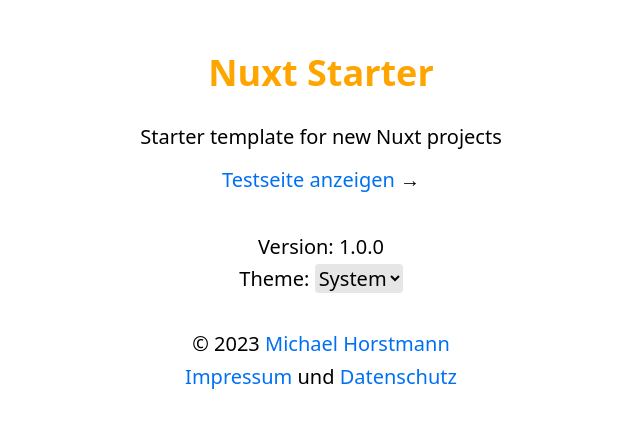
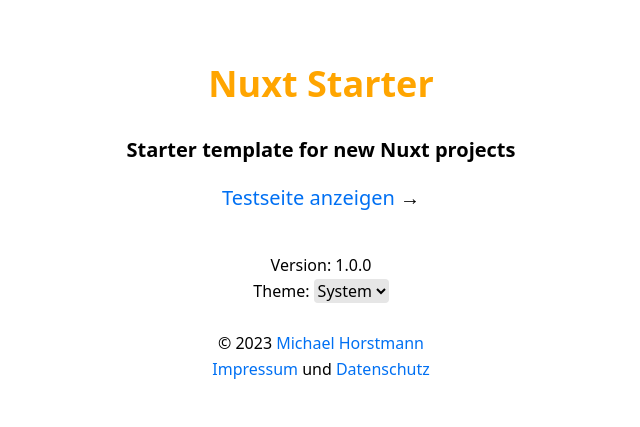
Before and after one commit to mhrstmnn/Nuxt_Template, a Nuxt app: page / in a window 1280 px wide. Shown: the part 177-604 px from the top of the page, without its empty margins (319-959 px from the left). Built offline with nearby package versions, Linux system fonts and the light colour scheme.

Commit message:
more improvements

```diff
--- a/app.vue
+++ b/app.vue
@@ -33,7 +33,7 @@
 </script>
 
 <template>
-  <div id="app">
+  <div id="app" class="m-10">
     <AppHeader />
     <NuxtLayout>
       <NuxtPage />
@@ -41,9 +41,3 @@
     <AppFooter />
   </div>
 </template>
-
-<style>
-#app {
-  font-size: 1.25rem;
-}
-</style>
--- a/assets/css/main.css
+++ b/assets/css/main.css
@@ -6,9 +6,9 @@
   --select-background-color: rgb(230, 230, 230);
 
   /* dark color scheme */
+  --dark-background-color: black;
   /* --dark-background-color: rgb(16, 15, 15); */
-  --dark-background-color: black;
-  --dark-text-color: #d1d5db;
+  --dark-text-color: rgb(209, 213, 219);
   --dark-link-color: rgb(50, 145, 255);
   --dark-select-background-color: rgb(50, 50, 50);
 
--- a/components/HelloWorld.vue
+++ b/components/HelloWorld.vue
@@ -8,5 +8,9 @@
 </script>
 
 <template>
-  <p>{{ props.name ? 'Hallo' : 'Hello' }} {{ props.name ?? 'World' }}</p>
+  <p>
+    <strong>HelloWorld-Component:</strong>
+    <br />
+    {{ props.name ? 'Hallo' : 'Hello' }} {{ props.name ?? 'World' }} … 👋🏻😄
+  </p>
 </template>
--- a/error.vue
+++ b/error.vue
@@ -27,9 +27,9 @@
 </script>
 
 <template>
-  <div id="app">
+  <div id="app" class="m-10">
     <AppHeader />
-    <div id="error">
+    <div id="error" class="xl:text-xl">
       <h2>{{ errorMessage.title }}</h2>
       <p>{{ errorMessage.paragraph }}</p>
       <p>&larr; <a @click="handleError()">Zurück zur Startseite</a></p>
--- a/layouts/default.vue
+++ b/layouts/default.vue
@@ -1,5 +1,5 @@
 <template>
-  <div id="page">
+  <div id="page" class="xl:text-xl">
     <slot />
   </div>
 </template>
--- a/pages/index.vue
+++ b/pages/index.vue
@@ -1,5 +1,5 @@
 <template>
   <!-- <h2>Startseite</h2> -->
-  <p>Starter template for new Nuxt projects</p>
+  <p><strong>Starter template for new Nuxt projects</strong></p>
   <p><NuxtLink to="/test">Testseite anzeigen</NuxtLink> &rarr;</p>
 </template>
```
